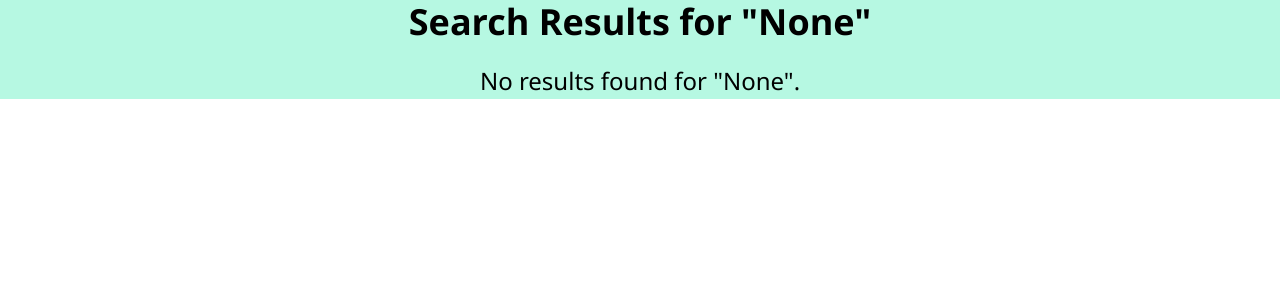
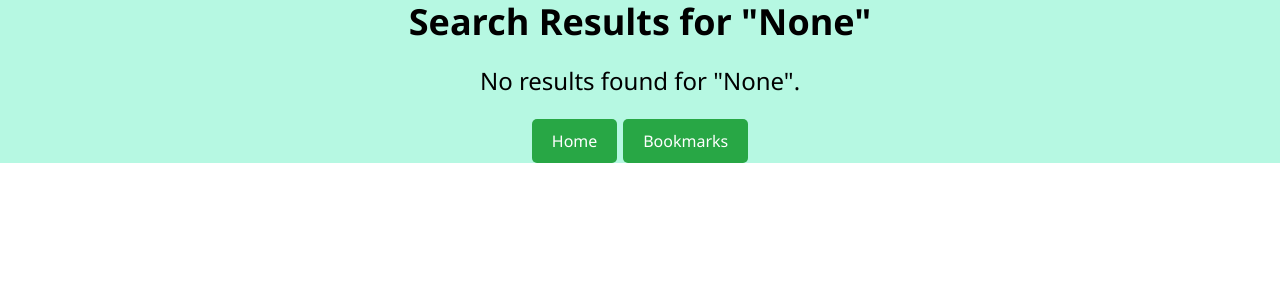
Before and after one commit to mopin01/Project-3-APIs-Search-and-Bookmarking-Application, a Flask app: page /search_movies in a window 1280 px wide. Shown: the top 300 px of the page. Run offline with Flask 2, Linux system fonts and the light colour scheme; some libraries are stand-ins or nearby versions.

Commit message:
fixed errors

```diff
--- a/apis/youtube_trailer_api.py
+++ b/apis/youtube_trailer_api.py
@@ -28,9 +28,6 @@ def get_movie_trailer(movie_title):
         video_title = search_result['items'][0]['snippet']['title']
         channel_name = search_result['items'][0]['snippet']['channelTitle']
 
-        print(f'Found video: {video_title} by {channel_name}')
-        print(f'https://www.youtube.com/watch?v={video_id}')
-
         return {
             "video_id": video_id,
             "video_title": video_title,
--- a/app.py
+++ b/app.py
@@ -24,14 +24,13 @@ async def search():
 
 @app.route('/get_movie/<title>')
 async def movie_info(title):
-    movie_title = request.args.get(title)
-    if not cache.movie_exists(movie_title):
-        overview_data = movie_db_api.get_overview(movie_title)
+    if not cache.movie_exists(title):
+        overview_data = movie_db_api.get_overview(title)
         image_list = movie_db_api.get_image(overview_data['id'])
         genre_list, business_data, production_companies_list = movie_db_api.more_info(overview_data['id'])
-        imbd_data = await imbd_api.get_imbd_data(movie_title)
+        imbd_data = await imbd_api.get_imbd_data(title)
         wikipedia_summary = await imbd_api.get_wikipedia_data(imbd_data['id'])
-        youtube_trailer = youtube_trailer_api.get_movie_trailer(movie_title)
+        youtube_trailer = youtube_trailer_api.get_movie_trailer(title)
 
         data = {
             'overview_data' : overview_data,
@@ -46,9 +45,9 @@ async def movie_info(title):
         data = format_data(data)
         cache.add_movie(data)
     else:
-        data = cache.get_movie_by_title(movie_title)
+        data = cache.get_movie_by_title(title)
 
-    return render_template('movie.html', data=extract_data(data), is_bookmarked=bookmarks.movie_exists(movie_title))
+    return render_template('movie.html', data=extract_data(data), is_bookmarked=bookmarks.movie_exists(title))
 
 def format_data(data):
     new_data = {}
--- a/templates/search.html
+++ b/templates/search.html
@@ -6,11 +6,17 @@
 
     {% for movie in search_movies %}
     <div>
-        <a method="GET" href="/get_movie/title=`{{movie['title']}}`" id="{{loop.index}}" name="{{ movie['title'] }}"> {{ movie['title'] }}</a>
+      <a href="/get_movie/{{ movie['title'] }}"> {{ movie['title'] }}</a>
     </div>
     {% endfor %}
 
   {% else %}
     <p>No results found for "{{ movie_title }}".</p>
   {% endif %}
+  <button class="btn btn-success" id="home-button">
+    <a href="/">Home</a>
+</button>
+<button class="btn btn-success">
+    <a href="/show_bookmarks/" class="text-white">Bookmarks</a>
+</button>
 {% endblock %}
```
